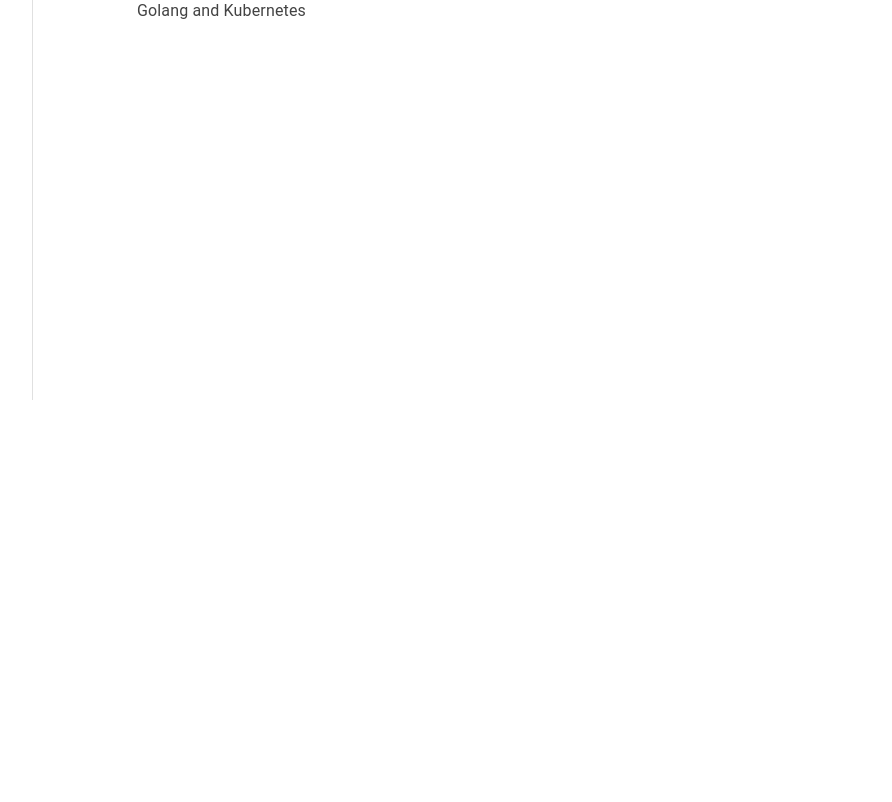
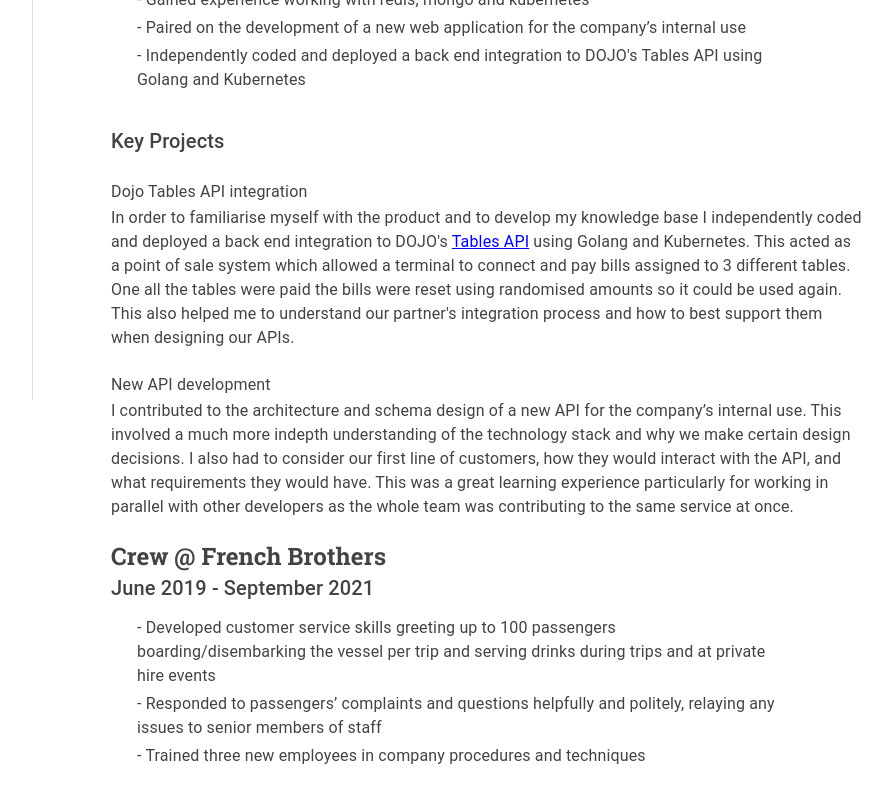
Before and after one commit to amberhemsley/amberhemsley.github.io, a React (Create React App) app: page /#/experience in a window 1280 px wide. Shown: the part 400-1202 px from the top of the page, without its empty margins (207-1099 px from the left). Before the commit the page ends 800 px from the top, so only its background shows below. Built offline with nearby package versions, Linux system fonts and the light colour scheme.

Commit message:
kinda done

```diff
--- a/src/components/content/school.js
+++ b/src/components/content/school.js
@@ -26,6 +26,21 @@
                 English Literature – 6<br/>
                 <br/>
             </Typography>
+            <br/>
+            <Typography variant="h6" sx={{fontWeight:'bold', fontFamily:"Roboto Slab"}}>Key Projects</Typography>
+            <br/>
+            <Typography variant="subtitle1">A-level Computer Science Project</Typography>
+            <Typography variant="body1">
+                My A-level computer science project was to create a program to introduce people to the basics of the game DnD.
+                This stemmed from a personal need as my friends kept asking me to join their campaigns but even creating a character was
+                far from simple. I used C# to create a mini game where the user could create a character with inputs for names and buttons to
+                roll dice for stats. This visualised the process making it easier for new players to understand. I also included a battle field
+                with a grid map and a turn based system to simulate movement in combat. The player moved at different speeds depending on their
+                stats and terrain with an ememy chasing them using a pathfinding algorithm. This project was a great learning experience as it was
+                my first proper coding project and I had improve my coding skills as well as my time management. Unfortunately due to covid I was unable
+                to complete the project to the standard I wanted but I still learnt a lot from it.
+            </Typography>
+            <br/>
             <Typography variant="h6" sx={{fontWeight:'bold', fontFamily:"Roboto Slab"}}>Extra Curricular</Typography>
             <Typography variant="subtitle1" sx={{fontWeight:'bold', fontFamily:"Roboto Slab"}}>
                 <a href="https://astro-pi.org/mission-space-lab/">Astro Pi Mission Space Lab</a>
--- a/src/components/content/uni.js
+++ b/src/components/content/uni.js
@@ -34,6 +34,19 @@
                 Intelligent Systems 1 – 78%<br/>
                 Intelligent Systems 2 – 71%<br/>
             </Typography>
+            <br/>
+            <Typography variant="h6">Key Projects</Typography>
+            <br/>
+            <Typography variant="subtitle1">Engineering 1</Typography>
+            <Typography variant="body1">
+                The engineering 1 module in my second year involved a group project to build a game in Java based of requirements
+                provided by the lecturer. The game was a simplified version of the video game "Overcooked" where the player had to
+                manage a kitchen and serve customers. The game was built in Java using the LibGDX library and half way through the module
+                we were required to swap projects with another group and continue development. This was a great experience as it allowed
+                us to see how other groups had approached the same problem and how they had structured their code. It also allowed us to
+                practice reading and understanding other people's code which is a valuable skill in the industry.
+            </Typography>
+            <br/>
         </Box>
     );
 };
--- a/src/components/content/work.js
+++ b/src/components/content/work.js
@@ -13,12 +13,44 @@
             <Typography variant="h6">September 2021 - Present</Typography>
             <Typography variant="body1">
                 <List sx={{p:'10px', paddingRight:'60px'}}>
-                    <ListItem sx={{paddingY:'2px', overflow:'wrap', maxWidth:'inherit'}}>- Contributed to the maintenance and creation of Dojo’s public APIs in Golang connecting terminals to points of sale through both websockets and REST</ListItem>
+                    <ListItem sx={{paddingY:'2px', overflow:'wrap', maxWidth:'inherit'}}>- Contributed to the maintenance and
+                        creation of Dojo’s public APIs in Golang connecting terminals to points of sale through both websockets and REST</ListItem>
                     <ListItem sx={{paddingY:'2px'}}>- Gained experience working with redis, mongo and kubernetes</ListItem>
                     <ListItem sx={{paddingY:'2px'}}>- Paired on the development of a new web application for the company’s internal use</ListItem>
                     <ListItem sx={{paddingY:'2px'}}>- Independently coded and deployed a back end integration to DOJO's Tables API using Golang and Kubernetes</ListItem>
                 </List>
-             </Typography>
+            </Typography>
+            <br/>
+            <Typography variant="h6">Key Projects</Typography>
+            <br/>
+            <Typography variant="subtitle1">Dojo Tables API integration</Typography>
+            <Typography variant="body1">
+                In order to familiarise myself with the product and to develop my knowledge base I independently coded and
+                deployed a back end integration to DOJO's <a href="https://docs.dojo.tech/tables">Tables API</a> using Golang and Kubernetes.
+                This acted as a point of sale system which allowed a terminal to connect and pay bills assigned to 3 different tables.
+                One all the tables were paid the bills were reset using randomised amounts so it could be used again.
+                This also helped me to understand our partner's integration process and how to best support them when designing our APIs.
+            </Typography>
+            <br/>
+            <Typography variant="subtitle1">New API development</Typography>
+            <Typography variant="body1">
+                I contributed to the architecture and schema design of a new API for the company’s internal use. This involved a much more indepth understanding
+                of the technology stack and why we make certain design decisions. I also had to consider our first line of customers, how they would interact with the API,
+                and what requirements they would have. This was a great learning experience particularly for working in parallel with other developers as
+                the whole team was contributing to the same service at once.
+            </Typography>
+            <br/>
+            <Typography variant="h5" sx={{fontWeight:'bold', fontFamily:"Roboto Slab"}}>Crew @ French Brothers</Typography>
+            <Typography variant="h6">June 2019 - September 2021</Typography>
+            <Typography variant="body1">
+                <List sx={{p:'10px', paddingRight:'60px'}}>
+                    <ListItem sx={{paddingY:'2px', overflow:'wrap', maxWidth:'inherit'}}>- Developed customer service skills greeting up to 100 passengers
+                        boarding/disembarking the vessel per trip and serving drinks during trips and at private hire events</ListItem>
+                    <ListItem sx={{paddingY:'2px'}}>- Responded to passengers’ complaints and questions helpfully and politely, relaying any issues to senior members of
+                        staff</ListItem>
+                    <ListItem sx={{paddingY:'2px'}}>- Trained three new employees in company procedures and techniques</ListItem>
+                </List>
+            </Typography>
         </Box>
     );
 };
--- a/src/pages/experience.js
+++ b/src/pages/experience.js
@@ -7,7 +7,7 @@
 import theme from "../components/Themes/Themes";
 import MenuBlock from "../components/Menu/block";
 import Box from "@mui/material/Box";
-import {ThemeProvider} from "@mui/material";
+import {Chip, ThemeProvider} from "@mui/material";
 import Tab from "@mui/material/Tab"
 import TabContext from '@mui/lab/TabContext';
 import Tabs from '@mui/material/Tabs';
@@ -16,6 +16,9 @@
 import Work from "../components/content/work";
 import Uni from "../components/content/uni";
 import School from "../components/content/school";
+import GitHubIcon from '@mui/icons-material/GitHub';
+import AlternateEmailIcon from "@mui/icons-material/AlternateEmail";
+import IconButton from "@mui/material/IconButton";
 
 
 const Experience = () => {
@@ -29,7 +32,7 @@
         return {
             flexDirection: 'row',
             justifyContent: 'center',
-            width: '12vmin',
+            width: '14vmin',
             minWidth: minWidth,
             padding: '0px 5px 0px 5px',
             fontSize: 'calc(1vw + 10px)',
@@ -60,6 +63,8 @@
                     fontFamily: 'Roboto Slab',
                     color: 'text.primary',
                 }}>
+                    <IconButton href="https://github.com/hemsleya?tab=repositories" sx={{color:'#0077b5'}} ><Chip label="Github" icon={<GitHubIcon  sx={{color:'#0077b5'}}/>} sx={{backgroundColor:'rgba(0, 0, 0, 0)', fontSize:'calc(0.5vw + 12px)'}}/></IconButton>
+                    <br/>
                     <TabContext value={value}>
                     <Box sx={{ borderBottom: 1, borderColor: 'divider', width: 'inherit', fontSize: "calc(1vw + 10px)"}}>
                         <Tabs value={value} onChange={handleChange} aria-label="basic tabs example"
@@ -69,7 +74,7 @@
                               sx={{width: 'fit-content'}}>
                             <Tab sx={tabStyle('50px')} label="Work" value={'1'}/>
                             <Tab sx={tabStyle('50px')} label="Uni" value={'2'}/>
-                            <Tab sx={tabStyle('90px')} label="School" value={'3'}/>
+                            <Tab sx={tabStyle('100px')} label="School" value={'3'}/>
                         </Tabs>
                     </Box>
                     <TabPanel value={'1'} index={0}>
--- a/src/pages/misc.js
+++ b/src/pages/misc.js
@@ -51,7 +51,7 @@
                     <div style={{display: "flex", padding:'10px'}}>
                         <Box sx={sectionStyle}>
                             <Typography variant="h5" sx={{fontFamily:"Aqua"}}>More About Me</Typography>
-                            <Typography variant="h6">Hobbies</Typography>
+                            <Typography variant="h6" sx={{fontWeight:'bold', fontFamily:"Roboto Slab"}}>Hobbies</Typography>
                             <Typography variant="body2"><br/>
                                 I attended Pat Steel School of Dance for 15 years including competing in local competitions throughout
                                 secondary school. I took classes in ballet, tap, modern and contemporary taking graded exams and performing
```
Lines whose indentation alone changed are shown as unchanged.
